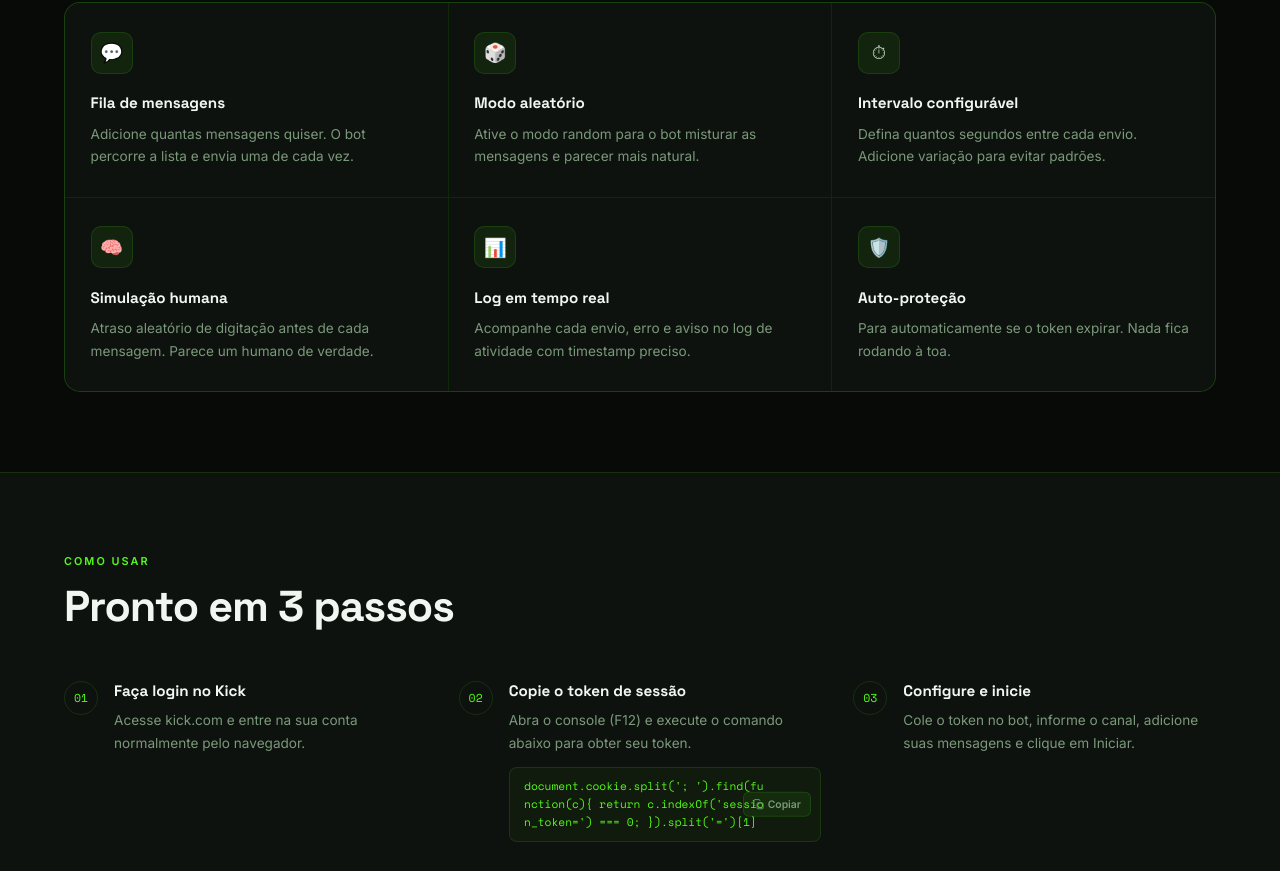
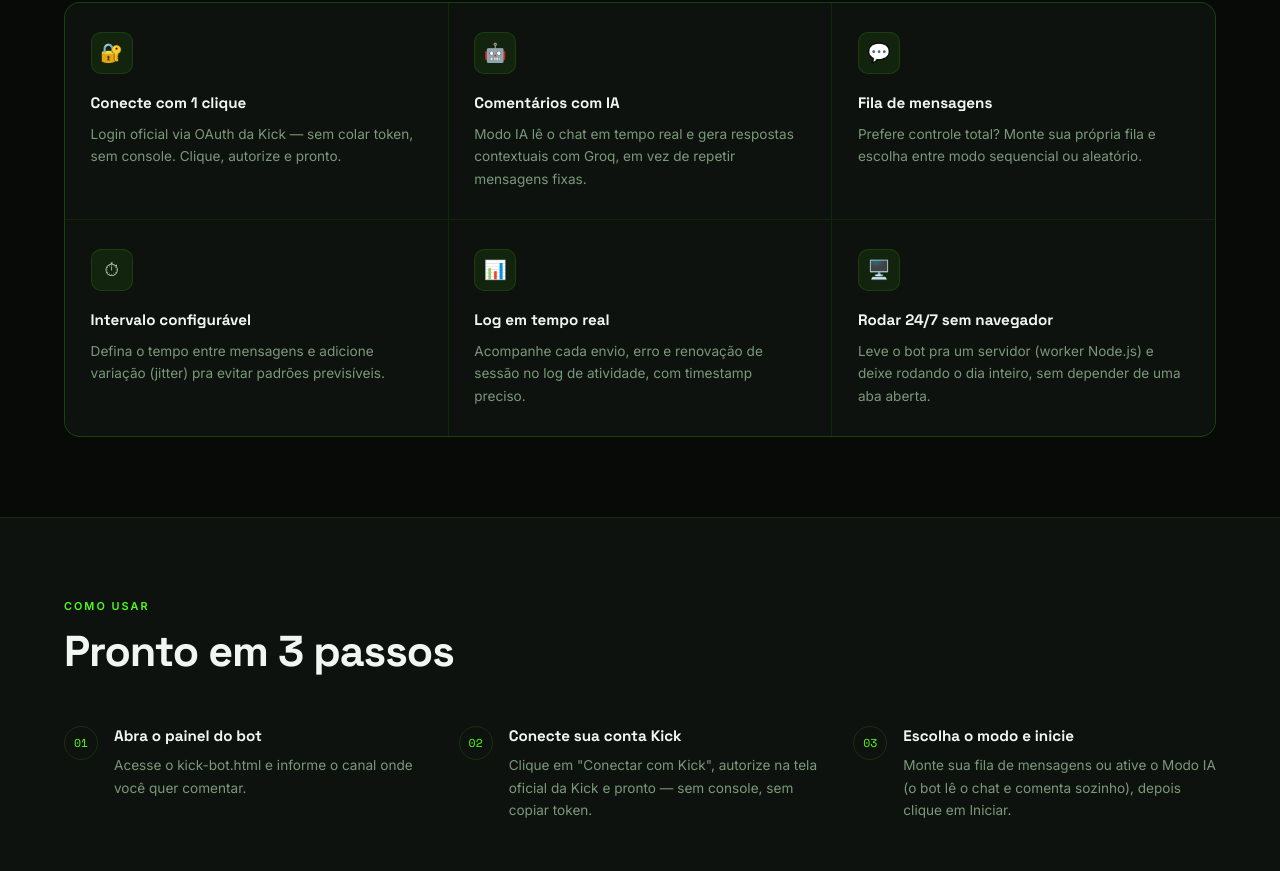
Before and after one commit to luizfelipenm/kick-bot, a plain HTML site: page index.html in a window 1280 px wide. Shown: the part 1389-2260 px from the top of the page. Drawn offline with nearby package versions, Linux system fonts and the light colour scheme.

Commit message:
update index funcionalidades e como usar

```diff
--- a/index.html
+++ b/index.html
@@ -163,34 +163,34 @@
   <div class="reveal reveal-d1"><div class="section-title">Tudo que você precisa<br>pra dominar o chat</div></div>
   <div class="features-grid">
     <div class="feature-card reveal reveal-d1">
+      <div class="feature-icon">🔐</div>
+      <h3>Conecte com 1 clique</h3>
+      <p>Login oficial via OAuth da Kick — sem colar token, sem console. Clique, autorize e pronto.</p>
+    </div>
+    <div class="feature-card reveal reveal-d2">
+      <div class="feature-icon">🤖</div>
+      <h3>Comentários com IA</h3>
+      <p>Modo IA lê o chat em tempo real e gera respostas contextuais com Groq, em vez de repetir mensagens fixas.</p>
+    </div>
+    <div class="feature-card reveal reveal-d3">
       <div class="feature-icon">💬</div>
       <h3>Fila de mensagens</h3>
-      <p>Adicione quantas mensagens quiser. O bot percorre a lista e envia uma de cada vez.</p>
+      <p>Prefere controle total? Monte sua própria fila e escolha entre modo sequencial ou aleatório.</p>
     </div>
-    <div class="feature-card reveal reveal-d2">
-      <div class="feature-icon">🎲</div>
-      <h3>Modo aleatório</h3>
-      <p>Ative o modo random para o bot misturar as mensagens e parecer mais natural.</p>
-    </div>
-    <div class="feature-card reveal reveal-d3">
+    <div class="feature-card reveal reveal-d4">
       <div class="feature-icon">⏱</div>
       <h3>Intervalo configurável</h3>
-      <p>Defina quantos segundos entre cada envio. Adicione variação para evitar padrões.</p>
-    </div>
-    <div class="feature-card reveal reveal-d4">
-      <div class="feature-icon">🧠</div>
-      <h3>Simulação humana</h3>
-      <p>Atraso aleatório de digitação antes de cada mensagem. Parece um humano de verdade.</p>
+      <p>Defina o tempo entre mensagens e adicione variação (jitter) pra evitar padrões previsíveis.</p>
     </div>
     <div class="feature-card reveal reveal-d5">
       <div class="feature-icon">📊</div>
       <h3>Log em tempo real</h3>
-      <p>Acompanhe cada envio, erro e aviso no log de atividade com timestamp preciso.</p>
+      <p>Acompanhe cada envio, erro e renovação de sessão no log de atividade, com timestamp preciso.</p>
     </div>
     <div class="feature-card reveal reveal-d6">
-      <div class="feature-icon">🛡️</div>
-      <h3>Auto-proteção</h3>
-      <p>Para automaticamente se o token expirar. Nada fica rodando à toa.</p>
+      <div class="feature-icon">🖥️</div>
+      <h3>Rodar 24/7 sem navegador</h3>
+      <p>Leve o bot pra um servidor (worker Node.js) e deixe rodando o dia inteiro, sem depender de uma aba aberta.</p>
     </div>
   </div>
 </section>
@@ -203,29 +203,22 @@
     <div class="step reveal reveal-d1">
       <div class="step-num">01</div>
       <div class="step-body">
-        <h4>Faça login no Kick</h4>
-        <p>Acesse kick.com e entre na sua conta normalmente pelo navegador.</p>
+        <h4>Abra o painel do bot</h4>
+        <p>Acesse o kick-bot.html e informe o canal onde você quer comentar.</p>
       </div>
     </div>
     <div class="step reveal reveal-d2">
       <div class="step-num">02</div>
       <div class="step-body">
-        <h4>Copie o token de sessão</h4>
-        <p>Abra o console (F12) e execute o comando abaixo para obter seu token.</p>
-        <div class="code-block">
-          <code id="tokenCmd">document.cookie.split('; ').find(function(c){ return c.indexOf('session_token=') === 0; }).split('=')[1]</code>
-          <button class="copy-btn" onclick="copyCmd(this,'tokenCmd')" title="Copiar comando">
-            <svg width="11" height="11" fill="none" stroke="currentColor" stroke-width="2" viewBox="0 0 24 24"><rect x="9" y="9" width="13" height="13" rx="2"/><path d="M5 15H4a2 2 0 0 1-2-2V4a2 2 0 0 1 2-2h9a2 2 0 0 1 2 2v1"/></svg>
-            Copiar
-          </button>
-        </div>
+        <h4>Conecte sua conta Kick</h4>
+        <p>Clique em "Conectar com Kick", autorize na tela oficial da Kick e pronto — sem console, sem copiar token.</p>
       </div>
     </div>
     <div class="step reveal reveal-d3">
       <div class="step-num">03</div>
       <div class="step-body">
-        <h4>Configure e inicie</h4>
-        <p>Cole o token no bot, informe o canal, adicione suas mensagens e clique em Iniciar.</p>
+        <h4>Escolha o modo e inicie</h4>
+        <p>Monte sua fila de mensagens ou ative o Modo IA (o bot lê o chat e comenta sozinho), depois clique em Iniciar.</p>
       </div>
     </div>
   </div>
```
